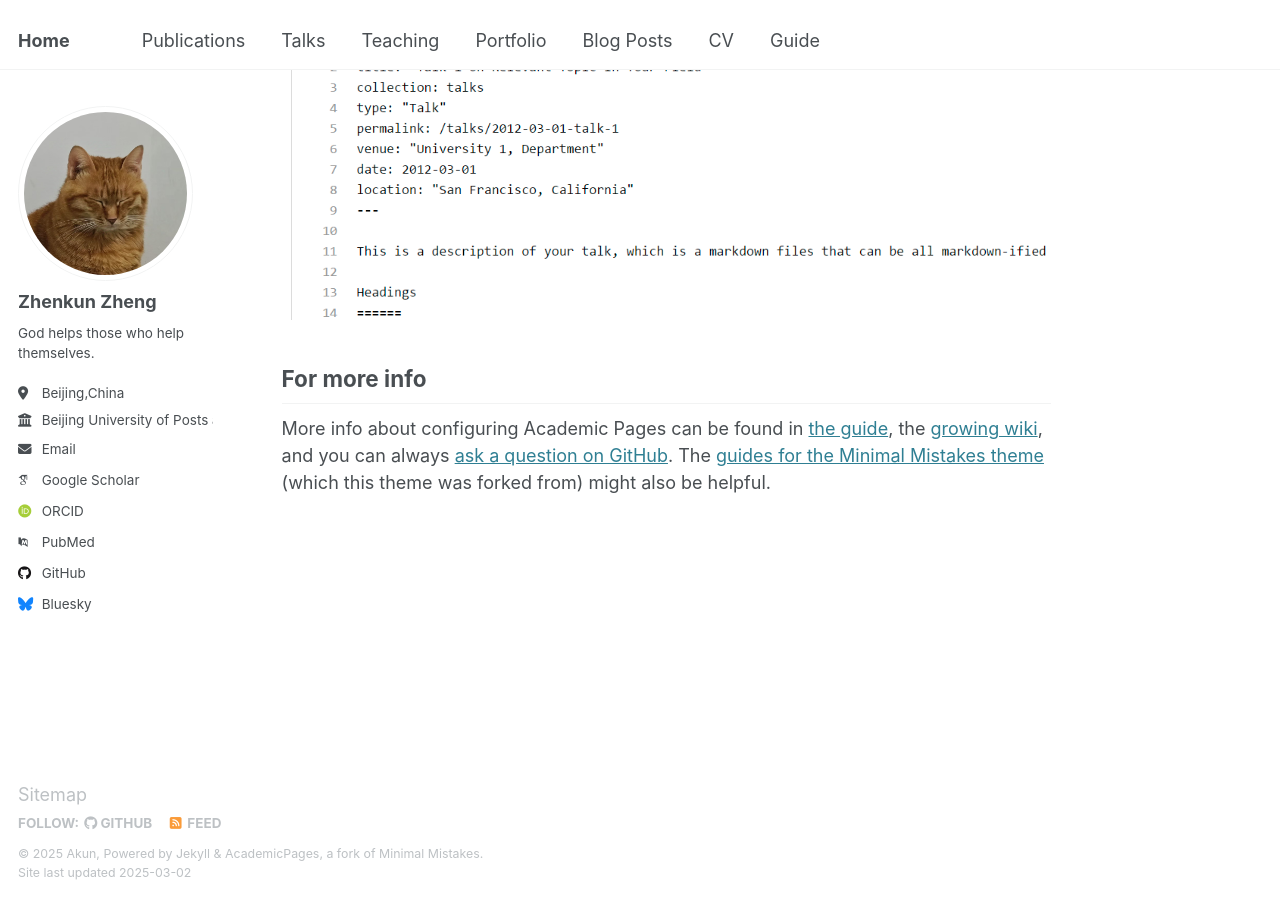
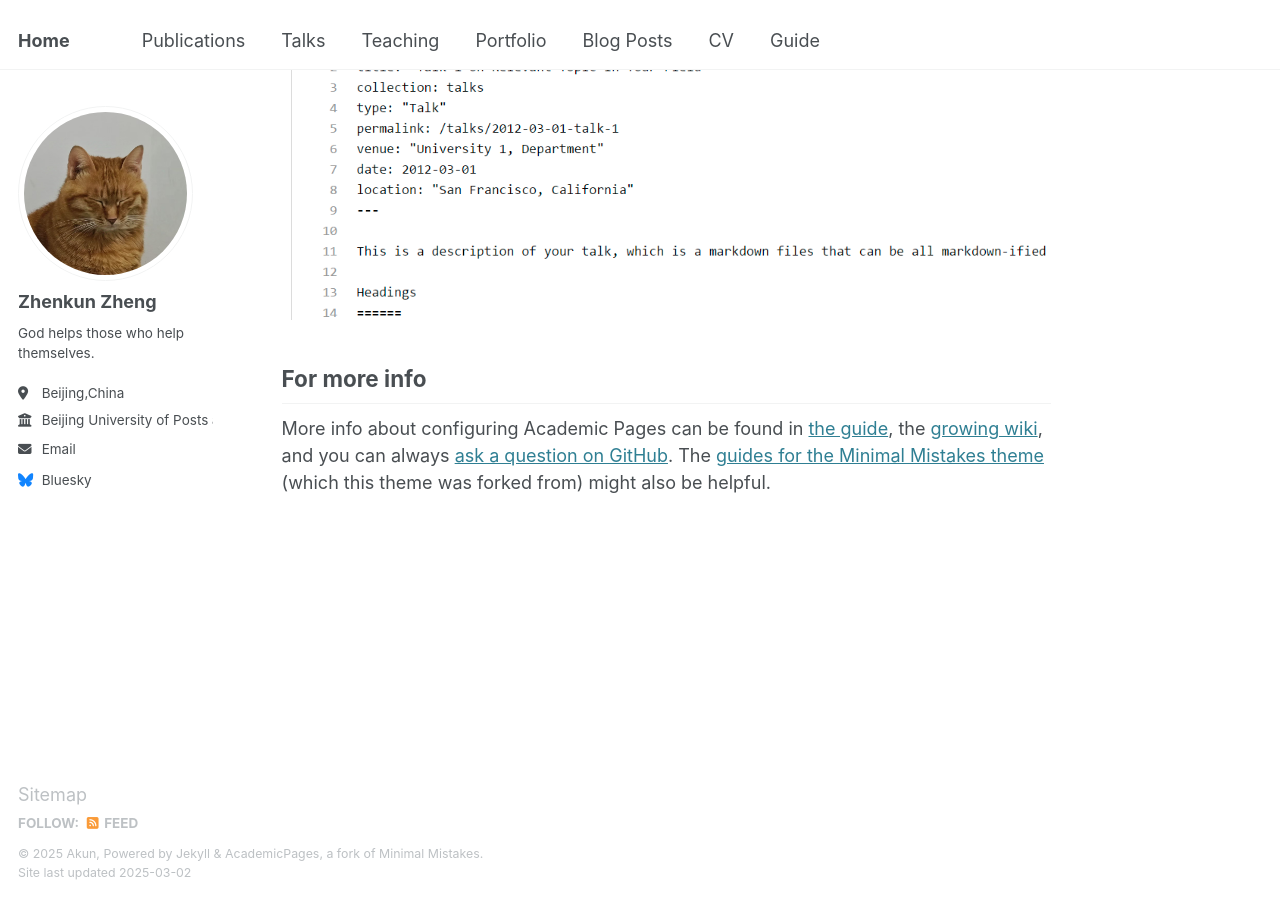
Before and after one commit to zzcakun/zzcakun.github.io, a Jekyll site: the page built from _pages/about.md, in a window 1280 px wide and 900 px high, scrolled down 2642 px. Built offline with Jekyll 4.4.1, drawn with Linux system fonts in a browser that asks for light colours; some web fonts are replaced.

Commit message:
Update _config.yml

```diff
--- a/_config.yml
+++ b/_config.yml
@@ -33,11 +33,11 @@ author:
 
   # Academic websites
   arxiv            : # URL - Update with the correct link to your profile
-  googlescholar    : "https://scholar.google.com/citations?user=PS_CX0AAAAAJ"
+  googlescholar    : # "https://scholar.google.com/citations?user=PS_CX0AAAAAJ"
   impactstory      : # URL
-  orcid            : "http://orcid.org/yourorcidurl"
+  orcid            : # "http://orcid.org/yourorcidurl"
   semantic         : # URL
-  pubmed           : "https://www.ncbi.nlm.nih.gov/pubmed/?term=john+snow"
+  pubmed           : # "https://www.ncbi.nlm.nih.gov/pubmed/?term=john+snow"
   researchgate     : # URL
   scopus           : # URL
 
@@ -45,7 +45,7 @@ author:
   bitbucket        : # Username - Update with your username on the site
   codepen          : # Username
   dribbble         : # Username
-  github           : "academicpages"
+  github           : # "academicpages"
   kaggle           : # Username
   stackoverflow    : # User number or user number and name (i.e., use "1" or "1/jeff-atwood")
 
```
